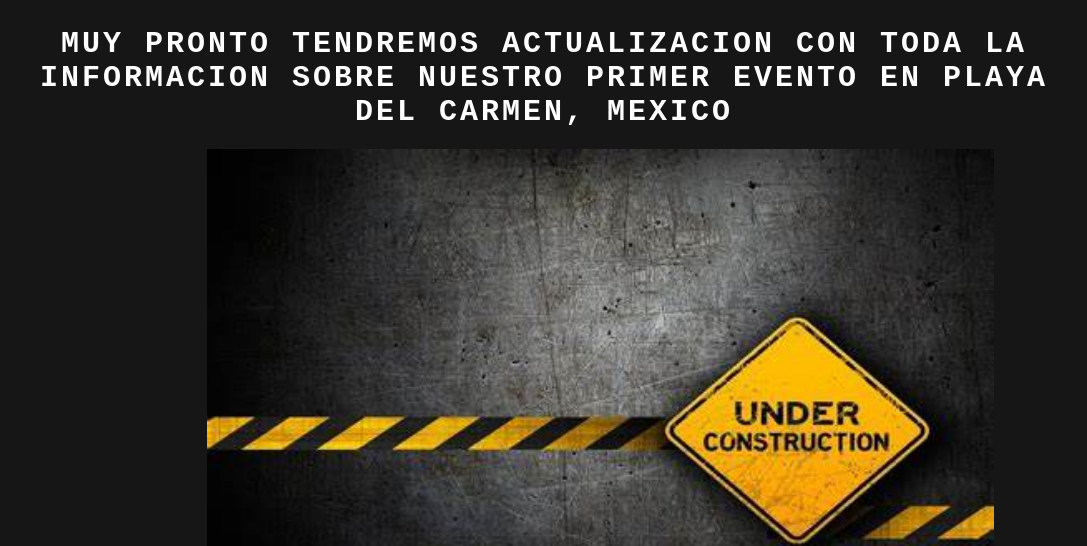
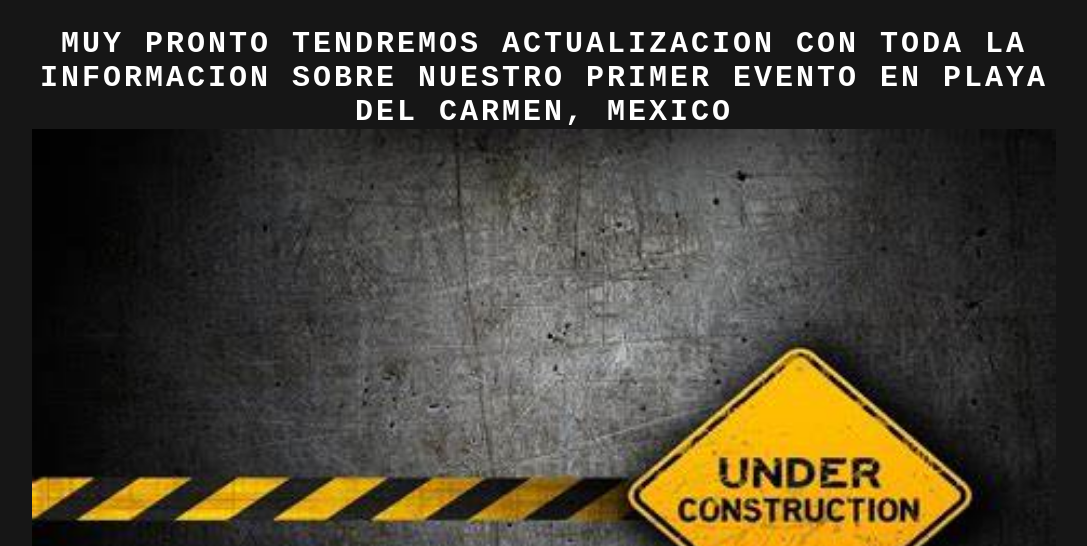
Before and after one commit to gmontano79/bearsinparadise, a plain HTML site: page index.html in a window 1280 px wide. Shown: the part 254-800 px from the top of the page, without its empty margins (96-1183 px from the left). Drawn offline with Linux system fonts and the light colour scheme.

Commit message:
fixed eliminated section  elements

```diff
--- a/index.html
+++ b/index.html
@@ -31,13 +31,12 @@
         MUY PRONTO TENDREMOS ACTUALIZACION CON TODA LA INFORMACION SOBRE NUESTRO
         PRIMER EVENTO EN PLAYA DEL CARMEN, MEXICO
       </h3>
-      <section>
-        <img
-          class="under"
-          src="./assets/img/under construction.jpg"
-          alt="underconstruction potho"
-        />
-      </section>
+
+      <img
+        class="under"
+        src="./assets/img/under construction.jpg"
+        alt="underconstruction potho"
+      />
     </main>
     <footer>
       <h4>Design by BEARTECH WEB SOLUTIONS - beartechwebsolutions@gmail.com</h4>
--- a/style.css
+++ b/style.css
@@ -50,13 +50,9 @@ h3 {
   font-size: 30px;
   padding-top: 20px;
 }
-section {
-  padding: 20px;
-}
+
 .under {
-  margin: auto;
-  margin-left: 155px;
-  width: 80%;
+  width: 100%;
   height: auto;
 }
 
```
